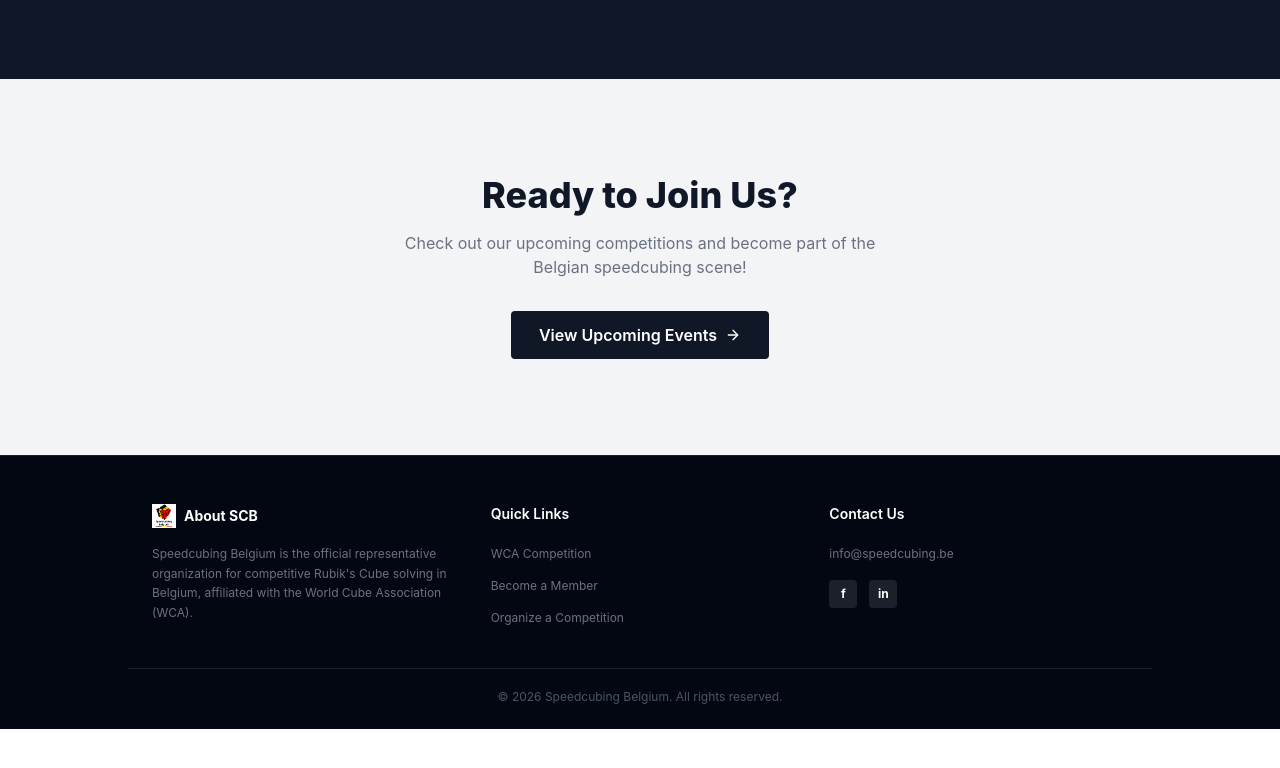
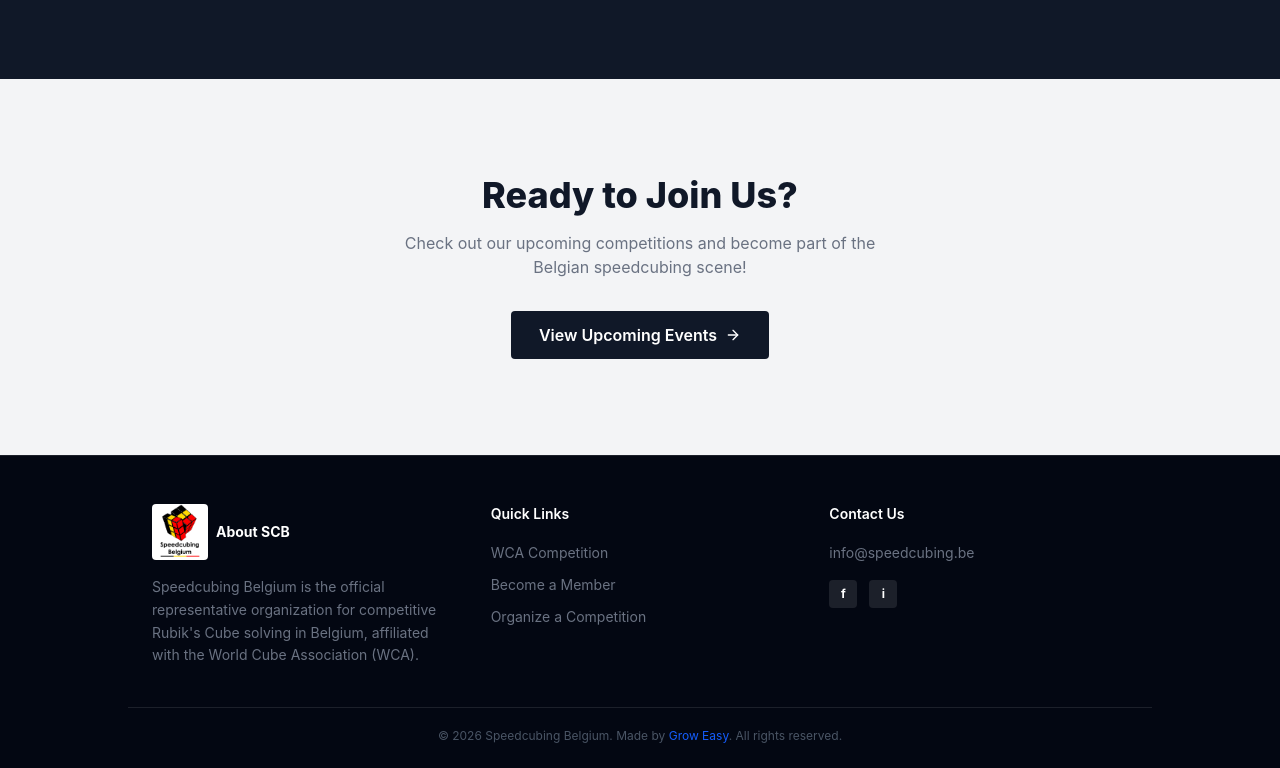
Before and after one commit to RamanTheDeveloper/Speedcubing-Belgium, a React (Vite) app in the folder speedcubing-belgium/: page / in a window 1280 px wide. Shown: the part 1995-2763 px from the top of the page. Before the commit the page ends 2724 px from the top, so only its background shows below. Built offline with nearby package versions, Linux system fonts and the light colour scheme.

Commit message:
Increase footer text size and logo size

```diff
--- a/speedcubing-belgium/src/components/Footer.tsx
+++ b/speedcubing-belgium/src/components/Footer.tsx
@@ -3,7 +3,7 @@ import logo from "../assets/logo.png";
 
 const SOCIAL_LINKS = [
   { label: "f",  href: "#", ariaLabel: "Facebook" },
-  { label: "in", href: "#", ariaLabel: "Instagram" },
+  { label: "i", href: "#", ariaLabel: "Instagram" },
 ];
 
 export default function Footer() {
@@ -14,12 +14,12 @@ export default function Footer() {
         {/* About */}
         <div>
           <div className="flex items-center gap-2 mb-4">
-            <div className="w-6 h-6">
-              <img src={logo} alt="Speedcubing Belgium Logo" />
+            <div className="w-14 h-14">
+              <img src={logo} alt="Speedcubing Belgium Logo" className="rounded-sm" />
             </div>
             <span className="text-white font-bold text-sm">About SCB</span>
           </div>
-          <p className="text-gray-500 text-xs leading-relaxed">
+          <p className="text-gray-500 text-sm leading-relaxed">
             Speedcubing Belgium is the official representative organization for
             competitive Rubik's Cube solving in Belgium, affiliated with the
             World Cube Association (WCA).
@@ -35,7 +35,7 @@ export default function Footer() {
                 <li key={label}>
                   <a
                     href={href}
-                    className="text-gray-500 hover:text-gray-300 text-xs transition-colors"
+                    className="text-gray-500 hover:text-gray-300 text-sm transition-colors"
                   >
                     {label}
                   </a>
@@ -64,7 +64,7 @@ export default function Footer() {
 
       <div className="max-w-5xl mx-auto px-6 border-t border-white/10 pt-5 text-center">
         <p className="text-gray-600 text-xs">
-          © {new Date().getFullYear()} Speedcubing Belgium. All rights reserved.
+          © {new Date().getFullYear()} Speedcubing Belgium. Made by <a href="https://www.groweasy.be" className="text-blue-600 hover:text-gray-300 transition-colors" target="_blank" rel="noopener noreferrer">Grow Easy</a>. All rights reserved.
         </p>
       </div>
     </footer>
```
